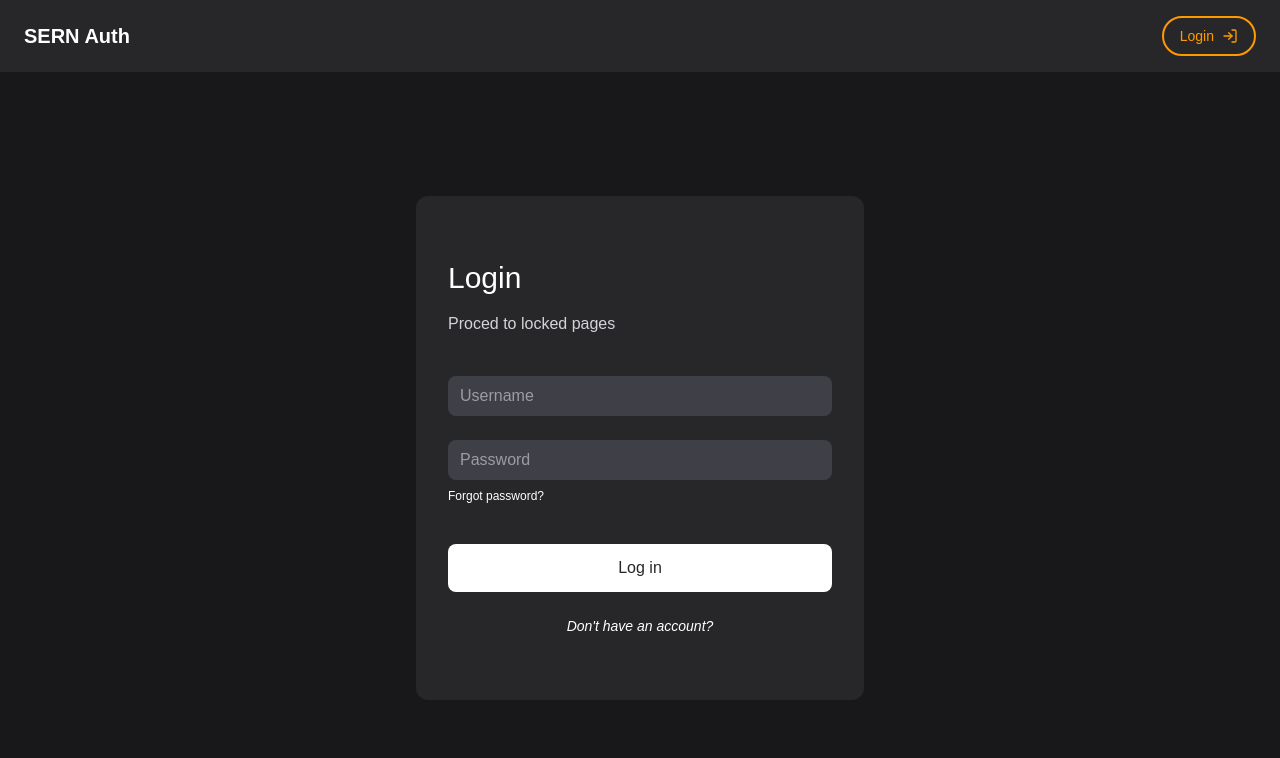
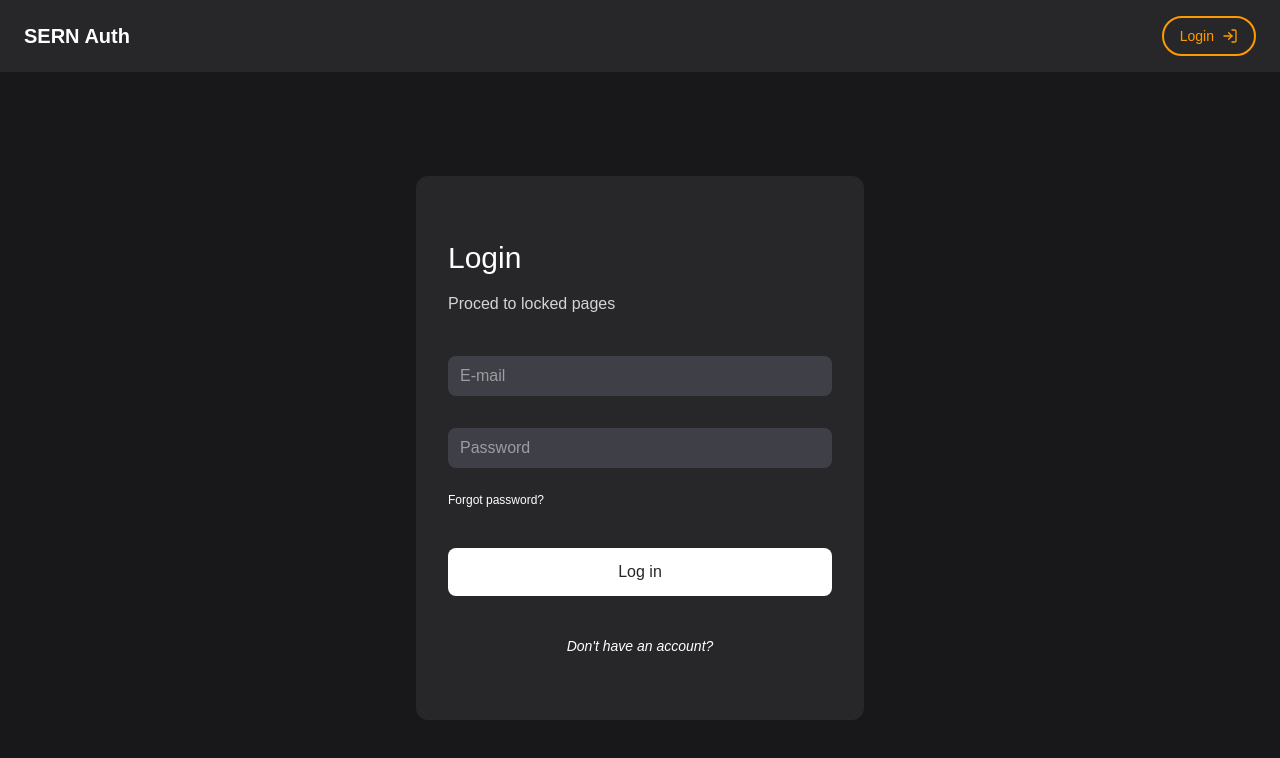
Before and after one commit to Nizvan018/sern_auth, a React (Vite) app in the folder packages/client/: page /login in a window 1280 px wide. Shown: the top 758 px of the page. Built offline with nearby package versions, Linux system fonts and the light colour scheme.

Commit message:
Feat(client): Add login form validation

```diff
--- a/packages/client/src/pages/auth/login.tsx
+++ b/packages/client/src/pages/auth/login.tsx
@@ -1,6 +1,28 @@
-import { Link } from "react-router-dom"
+import { zodResolver } from "@hookform/resolvers/zod";
+import { useForm } from "react-hook-form";
+import { Link } from "react-router-dom";
+import { loginFormSchema, type LoginForm } from "../../schemas/loginForm.schema";
+import CustomInput from "../../components/CustomInput";
 
+/**
+ * Page for user login
+ *
+ * @returns JSX.Element
+ */
 export default function Login() {
+    const { control, handleSubmit, formState: { errors } } = useForm({
+        resolver: zodResolver(loginFormSchema),
+        defaultValues: {
+            email: "",
+            password: ""
+        }
+    });
+
+    // Send data to login the user
+    const submit = (data: LoginForm) => {
+        console.log(data);
+    };
+
     return (
         <main className="flex flex-col justify-center items-center w-full h-[calc(100vh-96px)] mt-24 px-6">
             <div className="flex flex-col gap-6 py-16 px-8 rounded-xl bg-zinc-800">
@@ -9,18 +31,26 @@ export default function Login() {
                     <span className="text-zinc-300">Proced to locked pages</span>
                 </div>
 
-                <form className="flex flex-col gap-6 my-4">
-                    <input
-                        type="text"
-                        placeholder="Username"
-                        className="w-96 text-zinc-50 py-2 px-3 rounded-lg bg-zinc-700 outline-none focus:shadow-sm"
+                <form
+                    onSubmit={handleSubmit(submit)}
+                    className="flex flex-col gap-4 my-4"
+                >
+                    <CustomInput
+                        control={control}
+                        name="email"
+                        placeholder="E-mail"
+                        className="w-96"
+                        error={errors.email}
                     />
 
                     <div className="flex flex-col gap-2">
-                        <input
+                        <CustomInput
+                            control={control}
+                            name="password"
                             type="password"
                             placeholder="Password"
-                            className="w-96 text-zinc-50 py-2 px-3 rounded-lg bg-zinc-700 outline-none focus:shadow-sm"
+                            className="w-96"
+                            error={errors.password}
                         />
                         <Link
                             to="reset_password"
@@ -29,13 +59,15 @@ export default function Login() {
                             Forgot password?
                         </Link>
                     </div>
+
+                    <button
+                        type="submit"
+                        className="w-full text-zinc-800 font-medium mt-6 py-3 px-4 rounded-lg bg-white cursor-pointer transition hover:bg-zinc-100"
+                    >
+                        Log in
+                    </button>
                 </form>
 
-                <button
-                    className="w-full text-zinc-800 font-medium py-3 px-4 rounded-lg bg-white cursor-pointer transition hover:bg-zinc-100"
-                >
-                    Log in
-                </button>
 
                 <Link
                     to="/register"
--- a/packages/client/src/pages/auth/register.tsx
+++ b/packages/client/src/pages/auth/register.tsx
@@ -2,7 +2,7 @@ import { zodResolver } from "@hookform/resolvers/zod";
 import { useForm } from "react-hook-form";
 import { Link } from "react-router-dom";
 import CustomInput from "../../components/CustomInput";
-import { registerFormSchema } from "../../schemas/registerForm.schema";
+import { registerFormSchema, type RegisterForm } from "../../schemas/registerForm.schema";
 
 /**
  * Page for user registration
@@ -20,9 +20,9 @@ export default function Register() {
     });
 
     // Send data to create user
-    const submit = handleSubmit(data => {
+    const submit = (data: RegisterForm) => {
         console.log(data);
-    });
+    };
 
     return (
         <main className="flex justify-center items-center w-full h-[calc(100vh-96px)] mt-24 px-6">
@@ -32,7 +32,10 @@ export default function Register() {
                     <span className="text-zinc-300">Create a new account</span>
                 </div>
 
-                <form className="flex flex-col gap-4 my-4">
+                <form
+                    onSubmit={handleSubmit(submit)}
+                    className="flex flex-col gap-4 my-4"
+                >
                     <CustomInput
                         control={control}
                         name="name"
@@ -57,14 +60,14 @@ export default function Register() {
                         className="w-96"
                         error={errors.password}
                     />
+
+                    <button
+                        type="submit"
+                        className="w-full text-zinc-800 font-medium mt-6 py-3 px-4 rounded-lg bg-white cursor-pointer transition hover:bg-zinc-100"
+                    >
+                        Register
+                    </button>
                 </form>
-
-                <button
-                    onClick={submit}
-                    className="w-full text-zinc-800 font-medium py-3 px-4 rounded-lg bg-white cursor-pointer transition hover:bg-zinc-100"
-                >
-                    Register
-                </button>
 
                 <Link
                     to="/login"
--- /dev/null
+++ b/packages/client/src/schemas/loginForm.schema.ts
@@ -0,0 +1,12 @@
+import * as z from "zod";
+
+export const loginFormSchema = z.object({
+    email: z.email()
+        .min(1, "The email is required"),
+    password: z.string()
+        .min(1, "The password is required")
+        .min(8, "At least 8 characters")
+        .max(50, "The password is too long")
+});
+
+export type LoginForm = z.infer<typeof loginFormSchema>;
```
